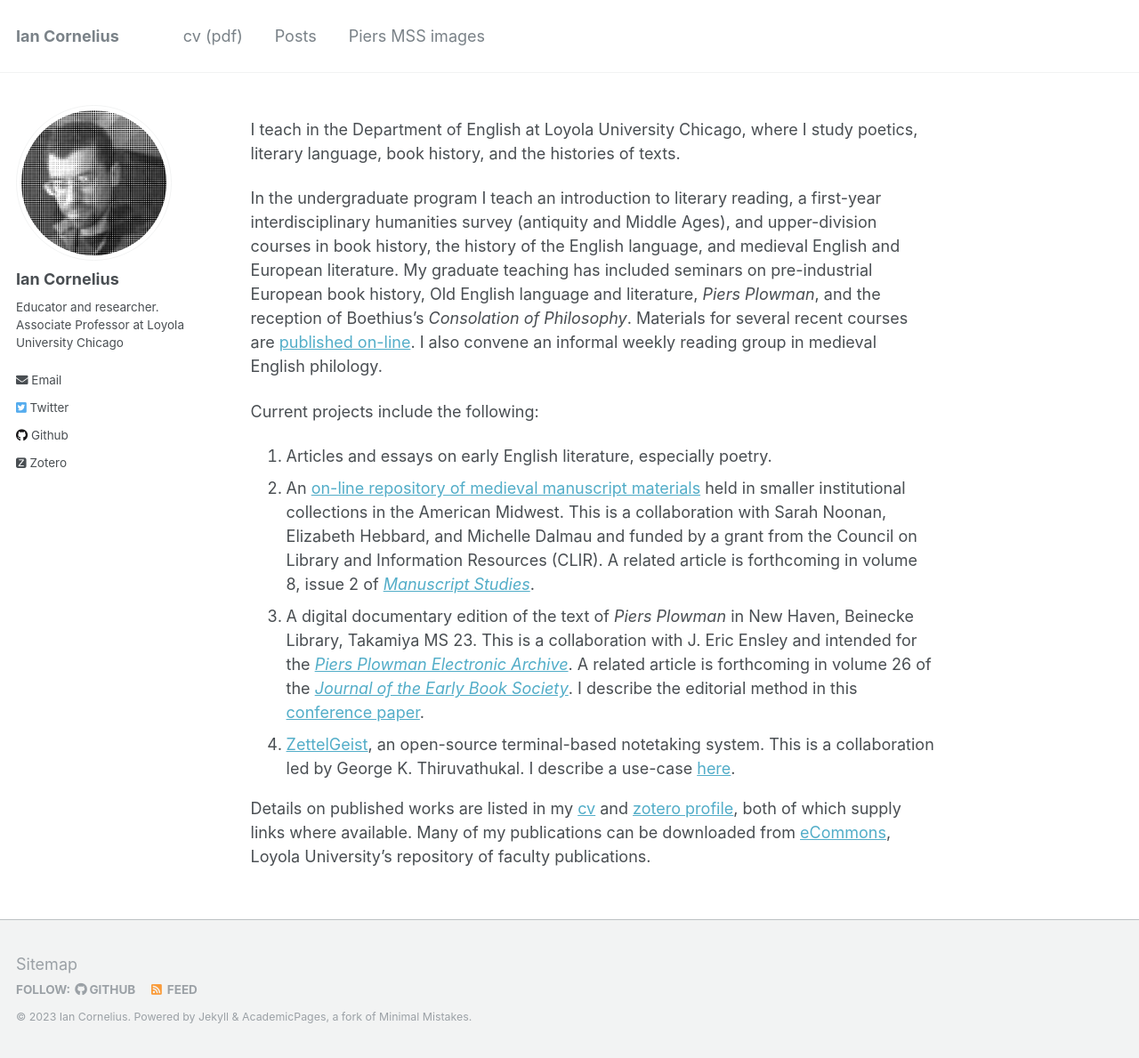
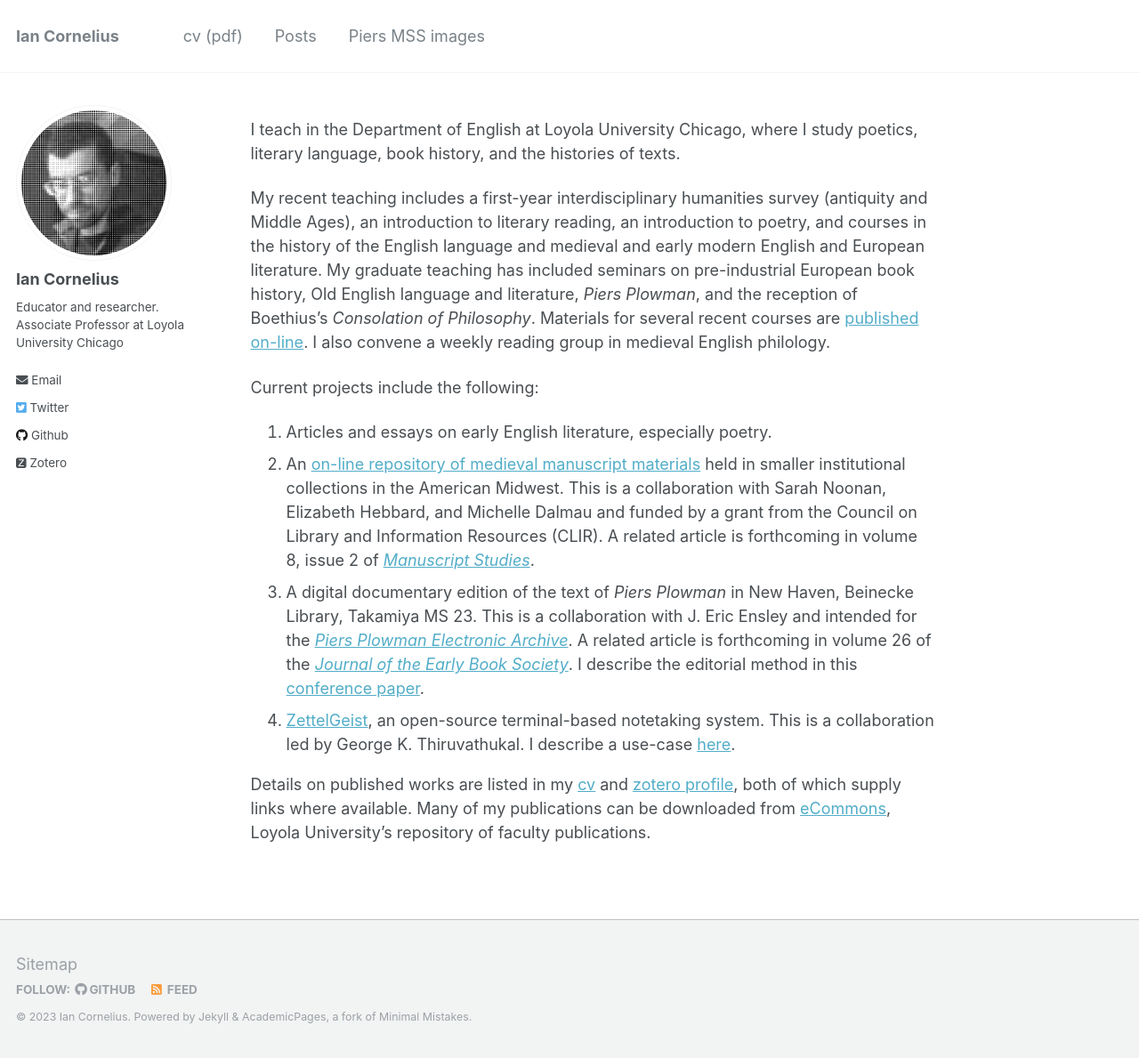
Before and after one commit to icornelius/icornelius.github.io, a Jekyll site: the page built from docs/_pages/index.md, in a window 1280 px wide and 1189 px high. Shown: the whole window at 89% size. Built offline with Jekyll 4.4.1, drawn with Linux system fonts in a browser that asks for light colours; some web fonts are replaced.

Commit message:
update teaching bio

```diff
--- a/docs/_pages/index.md
+++ b/docs/_pages/index.md
@@ -10,10 +10,10 @@ redirect_from:
 
 I teach in the Department of English at Loyola University Chicago, where I study poetics, literary language, book history, and the histories of texts.
 
-In the undergraduate program I teach an introduction to literary reading, a first-year interdisciplinary humanities survey (antiquity and Middle Ages), and upper-division courses in book history, the history of the English language, and medieval English and European literature.
+My recent teaching includes a first-year interdisciplinary humanities survey (antiquity and Middle Ages), an introduction to literary reading, an introduction to poetry, and courses in the history of the English language and medieval and early modern English and European literature.
 My graduate teaching has included seminars on pre-industrial European book history, Old English language and literature, *Piers Plowman*, and the reception of Boethius's *Consolation of Philosophy*.
 Materials for several recent courses are [published on-line](https://github.com/icornelius/zg-syllabi).
-I also convene an informal weekly reading group in medieval English philology.
+I also convene a weekly reading group in medieval English philology.
 
 Current projects include the following:
 
```
